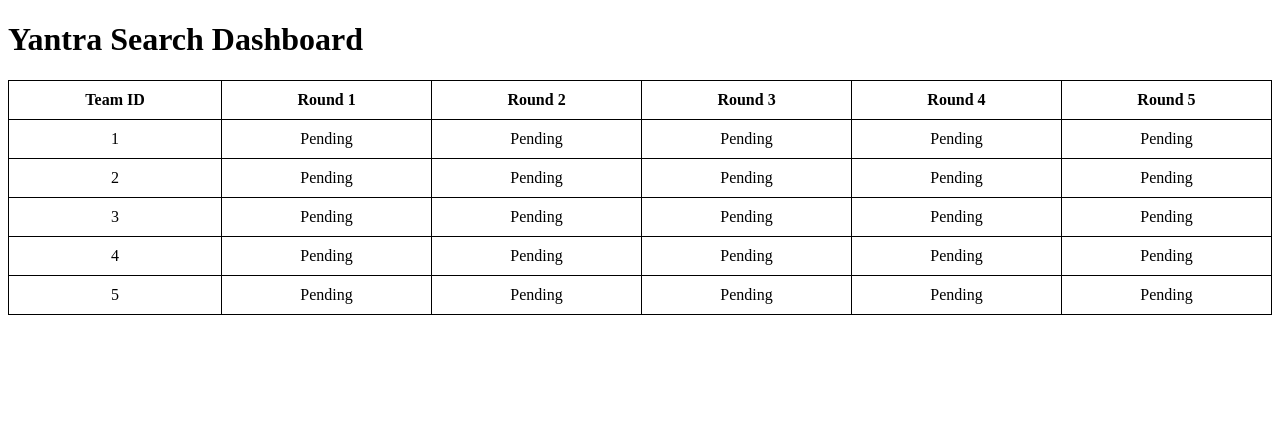
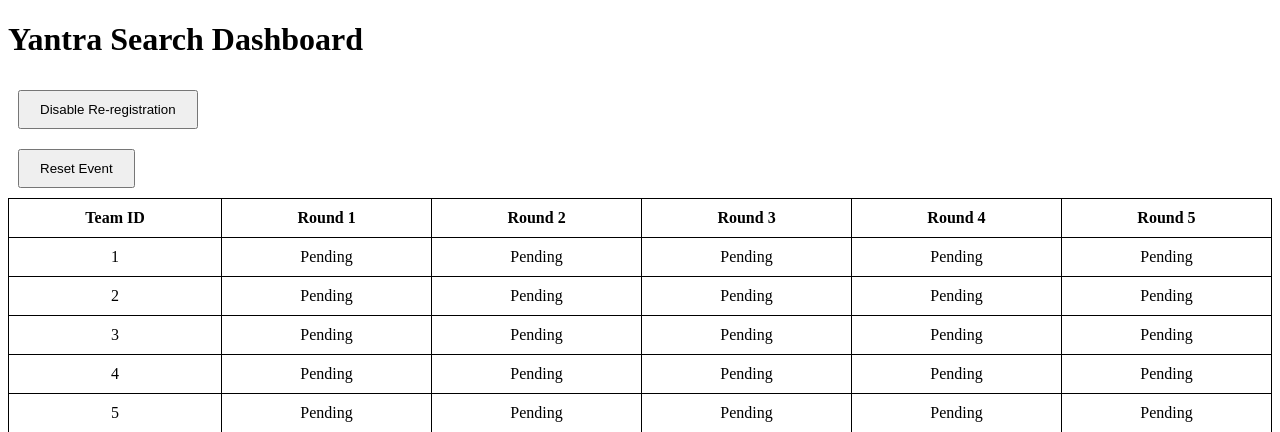
Before and after one commit to Utsab5/YantraSearchClues, a Flask app: page /dashboard in a window 1280 px wide. Shown: the top 432 px of the page. Run offline with Flask 3, Linux system fonts and the light colour scheme.

Commit message:
Updated logic2

```diff
--- a/app.py
+++ b/app.py
@@ -24,6 +24,9 @@ total_rounds = 5
 # Assigned clues {team_id: {round_num: clue_id}}
 assigned_clues = {team_id: [] for team_id in range(1, total_teams + 1)}
 
+# Flag to toggle re-registration permission
+restrict_reregistration = True
+
 @app.route('/')
 def home():
     team_id = session.get('team_id')
@@ -37,11 +40,18 @@ def home():
         return render_template('home.html', message="You've completed all the rounds.")
 
     clue = session.get('clue')  # Get the current clue from session
+
+    if not clue:
+        current_round = len(assigned_clues[team_id])  # Show the correct round before clue retrieval
+
     return render_template('home.html', clue=clue, team_id=team_id, current_round=current_round)
 
 @app.route('/register', methods=['GET', 'POST'])
 def register():
     if request.method == 'POST':
+        if restrict_reregistration and 'team_id' in session:
+            return redirect(url_for('home'))  # Prevent re-registration if restriction is on
+
         team_id = int(request.form.get('team_id'))
         session['team_id'] = team_id
         session['clue'] = None
@@ -81,7 +91,20 @@ def get_clue():
 
 @app.route('/dashboard')
 def dashboard():
-    return render_template('dashboard.html', assigned_clues=assigned_clues, clue_stack=clue_stack)
+    return render_template('dashboard.html', assigned_clues=assigned_clues, clue_stack=clue_stack, restrict_reregistration=restrict_reregistration)
+
+@app.route('/toggle_registration', methods=['POST'])
+def toggle_registration():
+    global restrict_reregistration
+    restrict_reregistration = not restrict_reregistration  # Toggle the registration restriction
+    return redirect(url_for('dashboard'))
+
+@app.route('/reset_event', methods=['POST'])
+def reset_event():
+    global assigned_clues
+    assigned_clues = {team_id: [] for team_id in range(1, total_teams + 1)}  # Reset all clues
+    session.clear()  # Clear all sessions to allow new registrations
+    return redirect(url_for('dashboard'))
 
 if __name__ == '__main__':
     app.run(host='0.0.0.0', port=5000)
--- a/templates/dashboard.html
+++ b/templates/dashboard.html
@@ -7,10 +7,22 @@
     <style>
         table { width: 100%; border-collapse: collapse; }
         table, th, td { border: 1px solid black; padding: 10px; text-align: center; }
+        .button { padding: 10px 20px; margin: 10px; }
     </style>
 </head>
 <body>
     <h1>Yantra Search Dashboard</h1>
+
+    <form action="/toggle_registration" method="post">
+        <button class="button" type="submit">
+            {{ 'Disable' if restrict_reregistration else 'Enable' }} Re-registration
+        </button>
+    </form>
+
+    <form action="/reset_event" method="post">
+        <button class="button" type="submit">Reset Event</button>
+    </form>
+
     <table>
         <thead>
             <tr>
```
